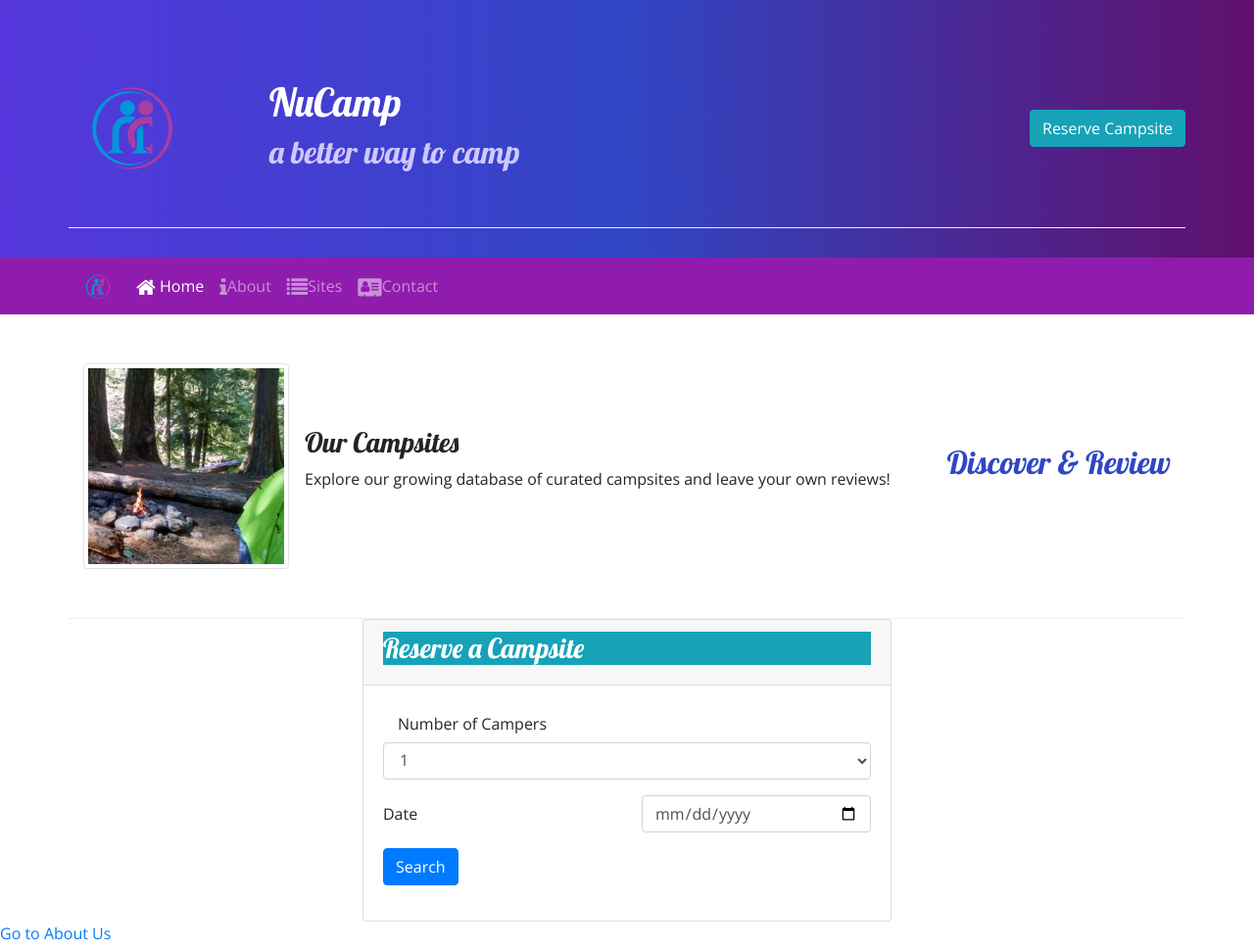
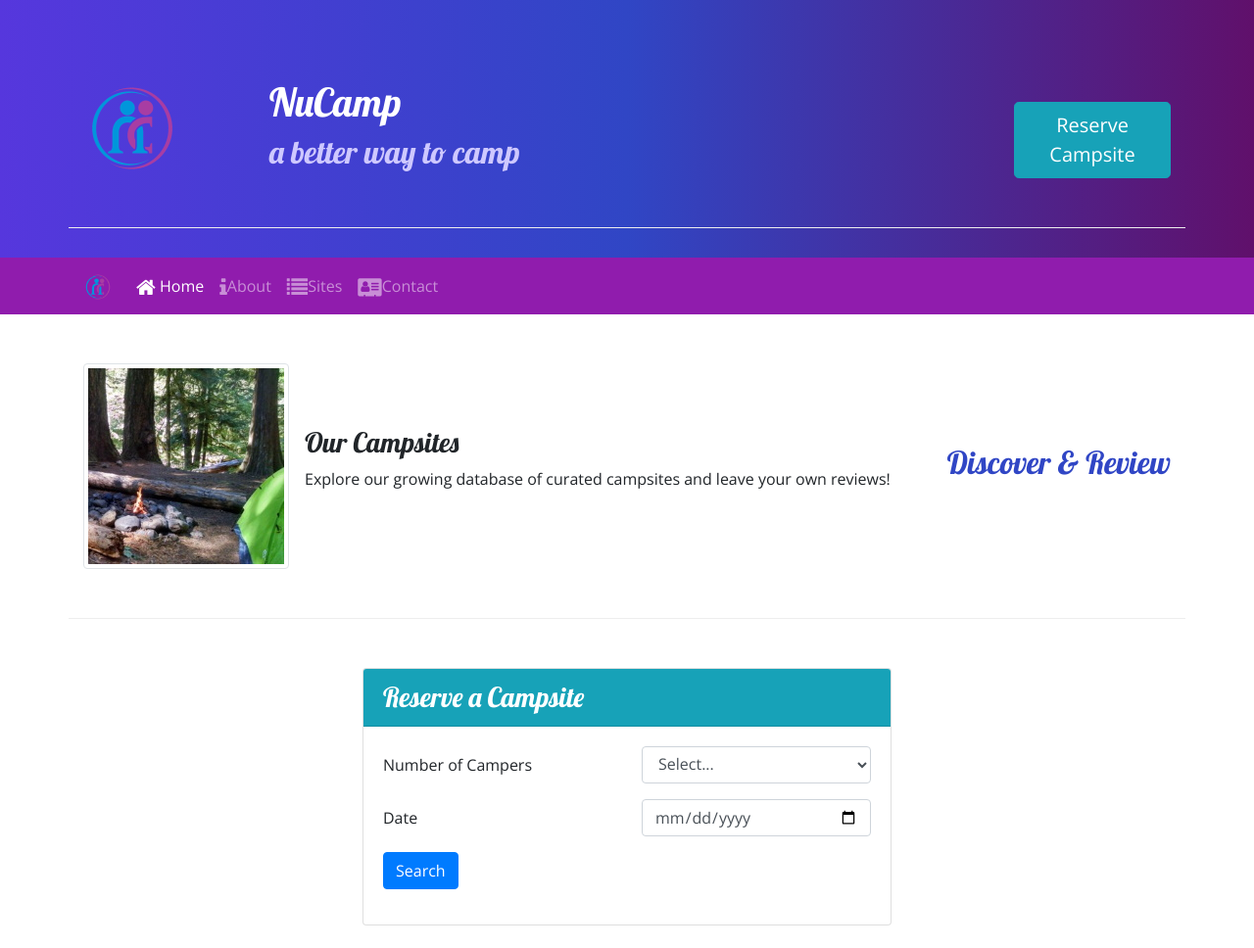
Before and after one commit to luckloa/nucampsite, a website: page index.html in a window 1280 px wide. Shown: the top 968 px of the page at 98% size. Drawn offline with nearby package versions, Linux system fonts and the light colour scheme.

Commit message:
Toottips

```diff
--- a/index.html
+++ b/index.html
@@ -28,8 +28,8 @@
                 <h1>NuCamp</h1>
                 <h2>a better way to camp</h2>
             </div>
-            <div class="col-md-4 col-xl-2">
-                <a class="btn btn-info m-3 text-nowrap" href="#reserveForm" role="button">Reserve Campsite</a>
+            <div class="col-md-4 col-xl-2 mt-4">
+                <a href="#reserveForm" role="button" class="btn btn-lg btn-info" data-toggle="tooltip" data-placement="botton" data-html="true" title="Or call us at <br /><strong>1-206-555-1234</strong>">Reserve Campsite</a>
             </div>
         </div>
     </div>
@@ -67,19 +67,18 @@
                 </div>
             </div>
         </div>
-        <div class="row">
+        <div class="row row-content">
             <div class="col-sm-6 mx-auto">
                 <div class="card">
-                    <div class="card-header">
-                        <h3 class="bg-info text-white">Reserve a Campsite</h3>
-                    </div>
+                    <h3 class="card-header bg-info text-white">Reserve a Campsite</h3>
                     <div class="card-body">
                         <form id="reserveForm">
                             <div class="form-group row">
-
+                                <label class="col-form-label col-sm-6" for="numCampers">Number of Campers</label>
+                                <!--Select Dropdown-->
                                 <div class="col">
-                                    <label class="col-form-label col-sm-6" for="numCampers">Number of Campers</label>
-                                    <select class="form-control" name="numCampers" id="numCampers">
+                                    <select id="numCampers" class="form-control">
+                                        <option selectd>Select...</option>
                                         <option values="1">1</option>
                                         <option values="2">2</option>
                                         <option values="3">3</option>
@@ -88,23 +87,20 @@
                                         <option values="6">6</option>
                                     </select>
                                 </div>
-
                             </div>
+                            <!--Date-->
                             <div class="form-group row">
-
                                 <label class="col-form-label col-sm-6" for="date">Date</label>
                                 <div class="col">
-                                    <input type="date" class="form-control" id="date" name="date" placeholder="Date">
+                                    <input type="date" class="form-control" id="date" name="date" placeholder="Date"/>
                                  </div>
-
                             </div>
-                            <div class="form-group">
-                            <div class="row">
+                            <!--Search Button-->
+                            <div class="form-group row">
                                 <div class="col">
                                     <button type="submit" class="btn btn-primary">Search</button>
                                 </div>
                             </div>
-                        </div>
                         </form>
                     </div>
                 </div>
@@ -176,6 +172,11 @@
 <script src="node_modules/jquery/dist/jquery.slim.min.js"></script>
 <script src="node_modules/popper.js/dist/umd/popper.min.js"></script>
 <script src="node_modules/bootstrap/dist/js/bootstrap.min.js"></script>
+<script>
+    $(function () {
+        $('[data-toggle="tooltip"]').tooltip()
+    })
+</script>
 
 </body>
 
```
